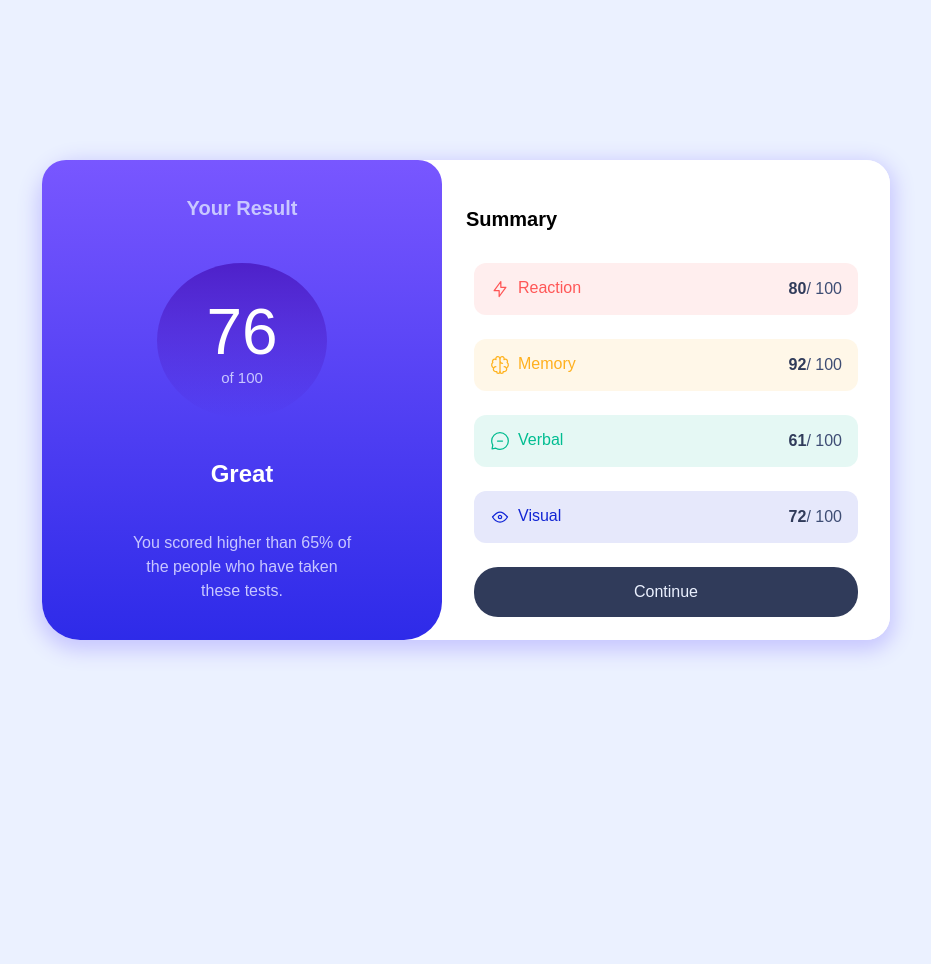
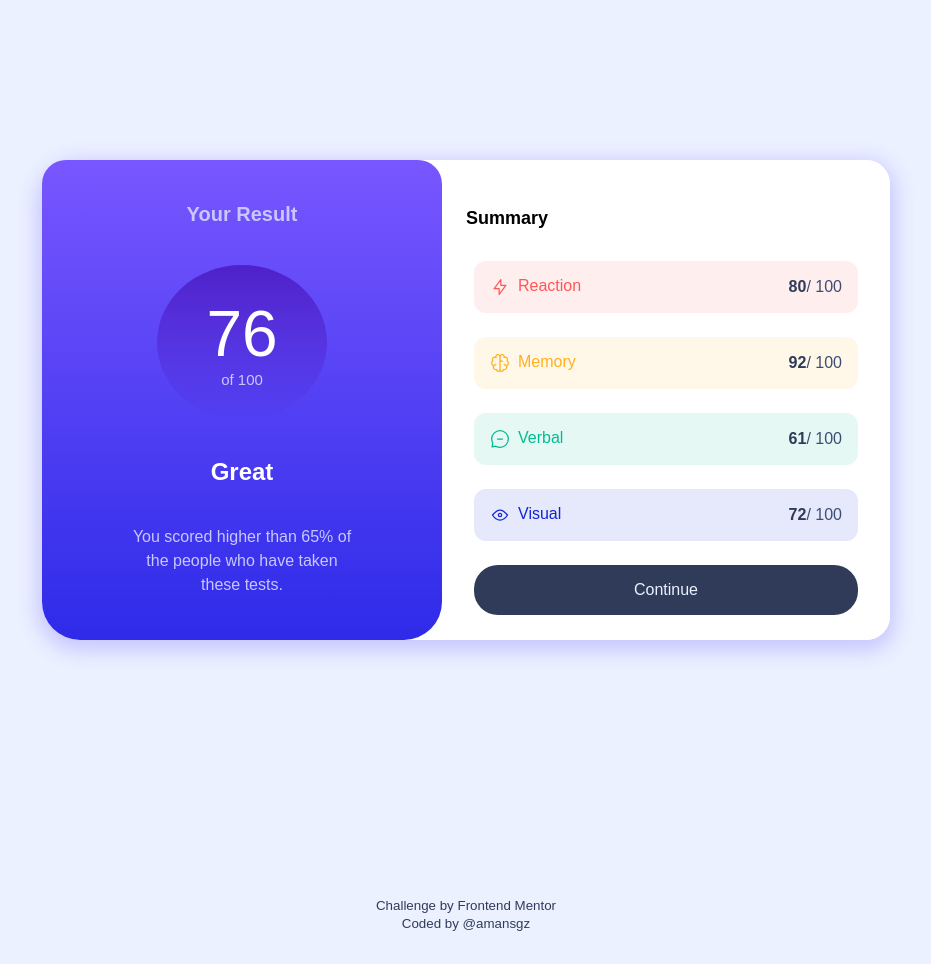
Before and after one commit to amansgz/css-results-summary-component, a plain HTML site: page index.html in a window 1280 px wide. Shown: the whole page, without its empty margins (174-1105 px from the left). Before the commit the page ends 800 px from the top, so only its background shows below. Drawn offline with Linux system fonts and the light colour scheme.

Commit message:
Update styles

```diff
--- a/css/app.css
+++ b/css/app.css
@@ -1,9 +1,8 @@
 :root {
-  /*  Gradients */
-  --light-slate-blue: hsl(252, 100%, 67%);/*  (background) */
-  --light-royal-blue: hsl(241, 81%, 54%); /*  (background) */
-  --violet-blue: hsla(256, 72%, 46%, 1); /*  (circle) */
-  --persian-blue: hsla(241, 72%, 46%, 0); /*  (circle) */
+  --light-slate-blue: hsl(252, 100%, 67%);
+  --light-royal-blue: hsl(241, 81%, 54%);
+  --violet-blue: hsla(256, 72%, 46%, 1);
+  --persian-blue: hsla(241, 72%, 46%, 0);
 
   --light-red: hsl(0, 100%, 67%);
   --orangey-yellow: hsl(39, 100%, 56%);
@@ -32,34 +31,42 @@
   margin: 0;
   box-sizing: border-box;
 }
+html {
+  height: 100%;
+}
 body {
   display: flex;
-  justify-content: center;
+  flex-direction: column;
+  min-height: 100%;
+  max-width: 1440px;
+  margin: auto;
   font-family: 'Hanken Grotesk', sans-serif;
   background-color: var(--pale-blue);
 }
-main {
-  width: 100vw;
+.container {
   background-color: var(--white);
   box-shadow: 0px 6px 20px 5px var(--light-lavender);
 }
-.result-section {
+/************************
+  RESULT
+/************************/
+.result {
   display: flex;
   flex-direction: column;
   align-items: center;
   justify-content: space-around;
   height: 400px;
-  padding: 1rem;
+  padding: 1.5rem 0;
   background-image: linear-gradient(var(--light-slate-blue), var(--light-royal-blue));
   color: var(--white);
   border-bottom-left-radius: 38px;
   border-bottom-right-radius: 38px;
 }
-.title {
+.result__title {
   font-size: 20px;
   color: var(--light-lavender);
 }
-.circle {
+.result__number {
   width: 170px;
   padding: 2rem;
   font-size: 64px;
@@ -69,21 +76,21 @@ main {
   color: var(--white);
   border-radius: 50%;
 }
-.circle-percent {
+.result__number span:nth-child(2) {
   display: block;
   font-size: 15px;
   color: var(--light-lavender);
 }
-.result-text {
+.result__description {
   width: 260px;
   text-align: center;
   color: var(--light-lavender);
   line-height: 1.5;
 }
-/*
-SUMMARY SCORES
-*/
-.summary-section {
+/************************
+  SUMMARY
+/************************/
+.summary {
   padding: 1.5rem;
   display: flex;
   flex-direction: column;
@@ -91,10 +98,10 @@ SUMMARY SCORES
   align-items: center;
   background-color: var(--white);
 }
-.summary-title {
+.summary__title {
   align-self: flex-start;
   padding-bottom: 2rem;
-  font-size: 20px;
+  font-size: 18px;
 }
 .score {
   display: flex;
@@ -135,7 +142,7 @@ SUMMARY SCORES
 .score-light {
   color: var(--light-gray-blue);
 }
-.submit {
+.btn__continue {
   width: 85vw;
   padding: 1rem 2rem;
   margin: auto;
@@ -145,54 +152,68 @@ SUMMARY SCORES
   color: var(--pale-blue);
   border-radius: 24px;
 }
-.submit:hover,
-.submit:focus {
+.btn__continue:hover,
+.btn__continue:focus-visible {
   background-color: var(--cobalt-blue);
 }
+/************************
+  FOOTER
+/************************/
+.footer {
+  margin-top: auto;
+  padding: 6rem 2rem 2rem;
+  text-align: center;
+  color: var(--dark-gray-blue);
+}
+.footer__attribution a {
+  text-decoration: none;
+  color: var(--dark-gray-blue);
+  transition: color .1s ease;
+}
+.footer__attribution a:hover,
+.footer__attribution a:focus-visible {
+  color: var(--light-royal-blue);
+}
 
-
+/************************
+  MEDIA QUERIES 768px
+/************************/
 @media screen and (min-width: 768px) {
-  body {
+  main {
+    display: grid;
+    place-content: center;
+    height: 100vh;
+  }
+  .container {
     display: flex;
-    justify-content: center;
-    align-items: center;
-    min-height: 100vh;
-  }
-  main {
-    display: flex;
-    width: auto;
     max-width: 900px;
     border-radius: 24px;
     border-bottom-left-radius: 38px;
     border-top-left-radius: 38px;
   }
-  .result-section {
+  .result {
     width: 35vw;
     max-width: 400px;
     height: 480px;
+    border-top-left-radius: 24px;
+    border-top-right-radius: 24px;
   }
-  .result-text {
+  .result__description {
     width: 230px;
   }
-  .summary-section {
+  .summary {
     width: 35vw;
     max-width: 500px;
     height: 480px;
     padding-top: 3rem;
     padding-bottom: 3rem;
-  }
-   .result-section {
-    border-top-left-radius: 24px;
-    border-top-right-radius: 24px;
-   }
-   .summary-section {
     border-top-right-radius: 24px;
     border-bottom-right-radius: 24px;
    }
    .score {
     width: 30vw;
    }
-   .submit {
+   .btn__continue {
     width: 30vw;
    }
 }
--- a/index.html
+++ b/index.html
@@ -13,32 +13,50 @@
 </head>
 <body>
   <main>
-    <section class= "result-section">
-      <h1 class= "title">
+    <section>
+      <div class= "container">
+        <div class= "result">
+          <h1 class= "result__title">
             Your Result
           </h1>
-      <div class= "circle">
+          <div class= "result__number">
             <span>76</span>
-        <span class="circle-percent">of 100</span>
+            <span>of 100</span>
           </div>
-      <h2 class= "result-title">
+          <h2 class= "result__subtitle">
             Great
           </h2>
-      <p class= "result-text">
+          <p class= "result__description">
             You scored higher than 65% of the people who have taken these tests.
           </p>
-    </section>
+        </div>
 
-    <section class= "summary-section">
-      <h2 class= "summary-title">
+        <div class= "summary">
+          <h2 class= "summary__title">
             Summary
           </h2>
 
           <div id= "scores"></div>
-      <a href= "#" class= "submit">
+          <a href= "#" class= "btn__continue">
             Continue
           </a>
+        </div>
+      </div>  <!-- end of container -->
     </section>
   </main>
+  <footer class= "footer">
+    <small class= "footer__attribution">
+      Challenge by
+      <a href= "https://www.frontendmentor.io?ref=challenge"
+        target= "_blank">
+        Frontend Mentor
+      </a><br>
+      Coded by
+      <a href= "https://github.com/amansgz"
+        target= "_blank">
+        @amansgz
+      </a>
+    </small>
+  </footer>
 </body>
 </html>
```
Lines whose indentation alone changed are shown as unchanged.
